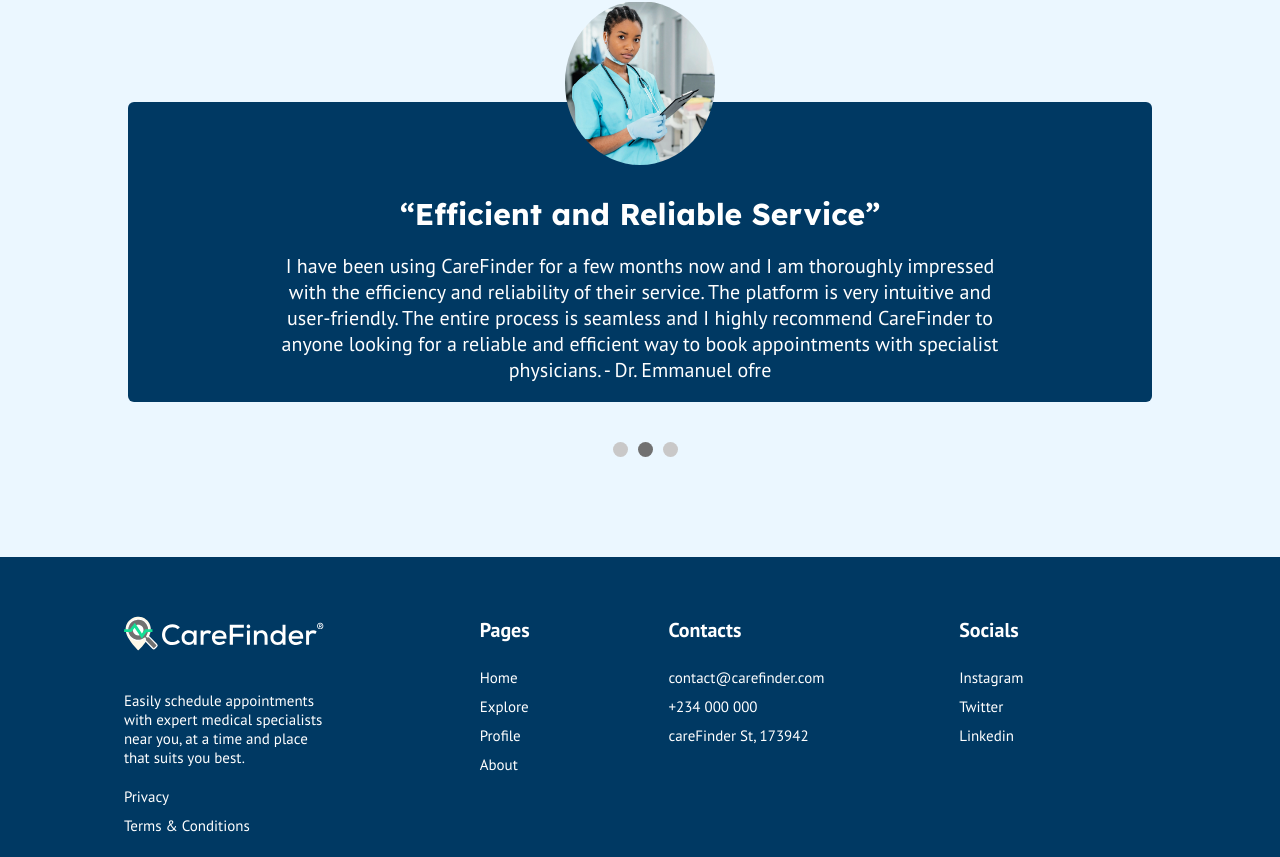
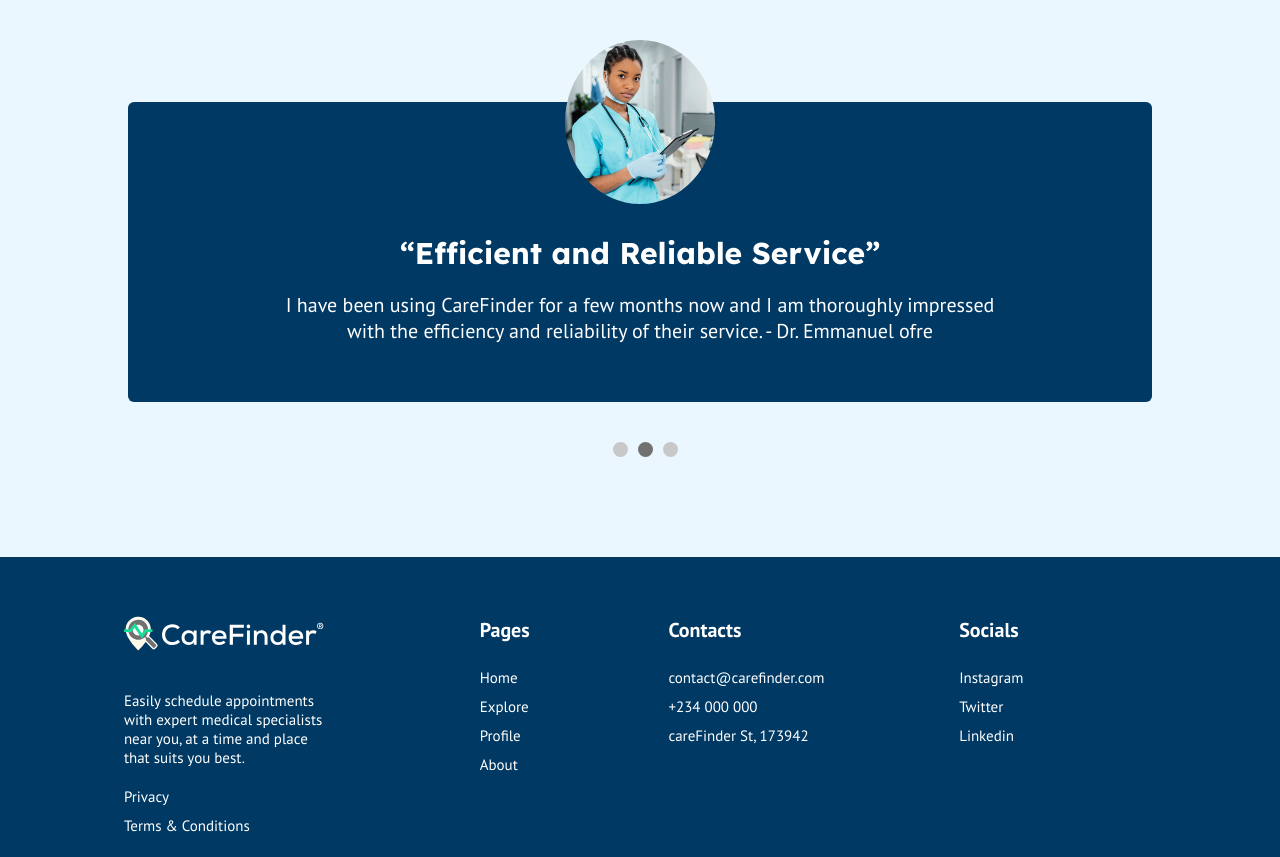
Before and after one commit to Kofi-eo/CareFinder, a Next.js app: page / in a window 1280 px wide. Shown: the part 3304-4161 px from the top of the page. Built offline with nearby package versions, Linux system fonts and the light colour scheme; no server answers.

Commit message:
Update TestimoniesCarousel.jsx

```diff
--- a/src/components/HomePage/TestimoniesCarousel.jsx
+++ b/src/components/HomePage/TestimoniesCarousel.jsx
@@ -46,10 +46,7 @@
 						<p>
 							I recently used CareFinder to book an appointment with a
 							specialist physician and I must say it was a great experience. The
-							platform is very user-friendly and easy to navigate. The entire
-							process was hassle-free and I would definitely recommend
-							CareFinder to anyone looking for a convenient way to book
-							appointments with specialist physicians. - Mr. Nelson Mandela
+							platform is very user-friendly and easy to navigate. - Mr. Nelson Mandela
 						</p>
 					</SwiperSlide>
 					<SwiperSlide className={HomepageStyles.testimoniesCarouselItem}>
@@ -66,10 +63,7 @@
 						<p>
 							I have been using CareFinder for a few months now and I am
 							thoroughly impressed with the efficiency and reliability of their
-							service. The platform is very intuitive and user-friendly. The
-							entire process is seamless and I highly recommend CareFinder to
-							anyone looking for a reliable and efficient way to book
-							appointments with specialist physicians. - Dr. Emmanuel ofre
+							service. - Dr. Emmanuel ofre
 						</p>
 					</SwiperSlide>
 					<SwiperSlide className={HomepageStyles.testimoniesCarouselItem}>
@@ -87,10 +81,7 @@
 							CareFinder is an excellent platform that has made booking
 							appointments with specialist physicians a breeze. The platform is
 							very user-friendly and I was able to easily browse through
-							different specialties and choose the right doctor for my needs.
-							Overall, I would highly recommend CareFinder to anyone looking for
-							a convenient and hassle-free way to book appointments with
-							specialist physicians. - Dr. Mamu Levite
+							different specialties and choose the right doctor for my needs. - Dr. Mamu Levite
 						</p>
 					</SwiperSlide>
 				</div>
```
